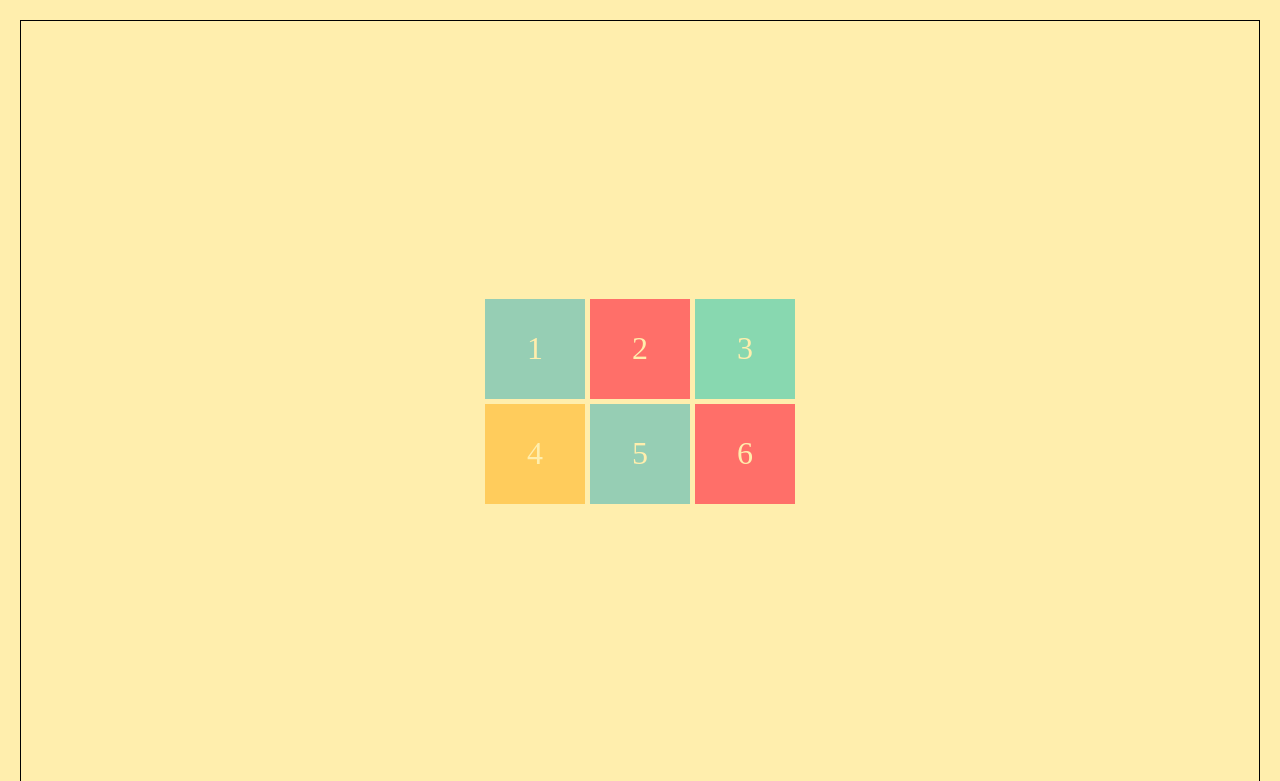
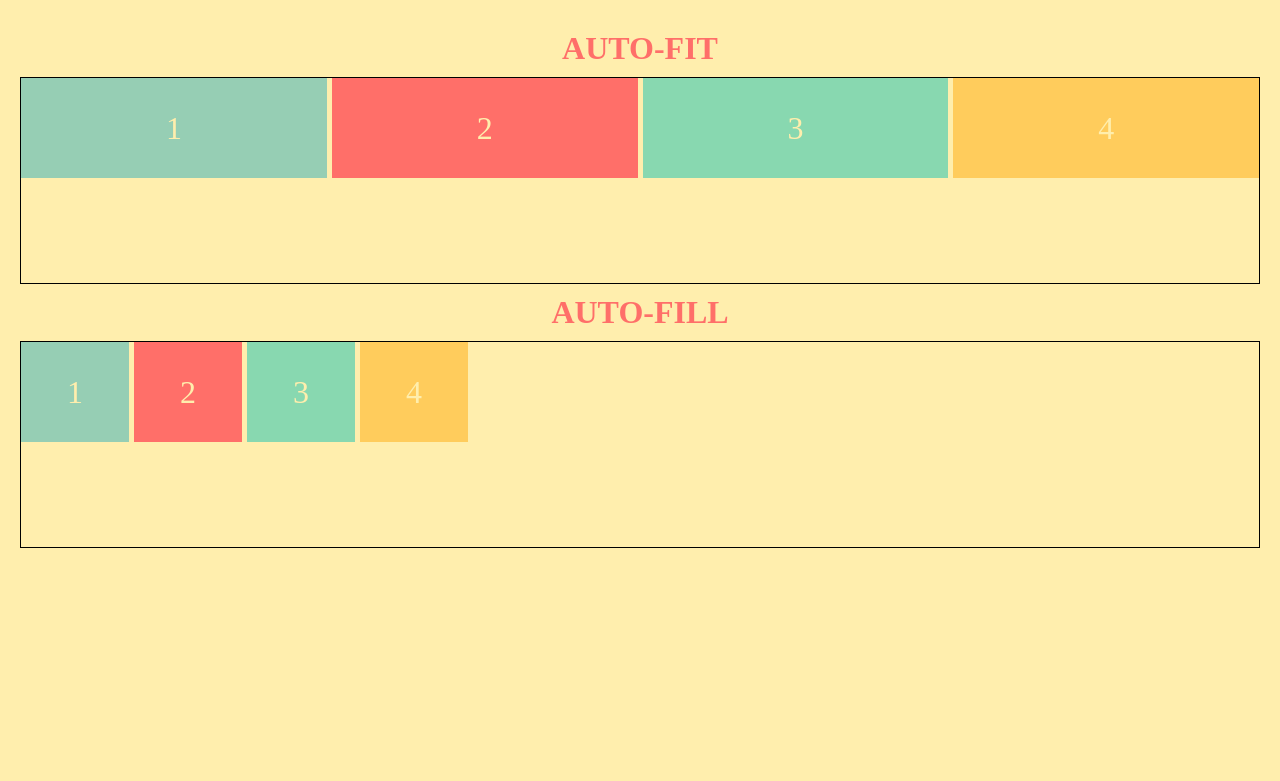
Before and after one commit to NicholasCloud4/Learn-Grid-Box, a plain HTML site: page index.html in a window 1280 px wide. Shown: the top 781 px of the page. Drawn offline with Linux system fonts and the light colour scheme.

Commit message:
autofit vs autofill

```diff
--- a/basic.css
+++ b/basic.css
@@ -1,15 +1,15 @@
+html,
+body {
+  background-color: #ffeead;
+  margin: 10px;
+}
+
 .container>div {
   display: flex;
   justify-content: center;
   align-items: center;
   font-size: 2em;
   color: #ffeead;
-}
-
-html,
-body {
-  background-color: #ffeead;
-  margin: 10px;
 }
 
 .container>div:nth-child(1n) {
@@ -27,3 +27,36 @@ body {
 .container>div:nth-child(4n) {
   background-color: #ffcc5c;
 }
+
+
+.container2>div {
+  display: flex;
+  justify-content: center;
+  align-items: center;
+  font-size: 2em;
+  color: #ffeead;
+}
+
+.container2>div:nth-child(1n) {
+  background-color: #96ceb4;
+}
+
+.container2>div:nth-child(3n) {
+  background-color: #88d8b0;
+}
+
+.container2>div:nth-child(2n) {
+  background-color: #ff6f69;
+}
+
+.container2>div:nth-child(4n) {
+  background-color: #ffcc5c;
+}
+
+.title {
+  color: #ff6f69;
+  background-color: #ffeead;
+  text-align: center;
+  padding: 10px 0;
+  margin: 0px;
+}
--- a/index.html
+++ b/index.html
@@ -6,13 +6,19 @@
 </head>
 
 <body>
+    <h1 class="title">AUTO-FIT</h1>
     <div class="container">
         <div>1</div>
         <div>2</div>
         <div>3</div>
         <div>4</div>
-        <div>5</div>
-        <div>6</div>
+    </div>
+    <h1 class="title">AUTO-FILL</h1>
+    <div class="container2">
+        <div>1</div>
+        <div>2</div>
+        <div>3</div>
+        <div>4</div>
     </div>
 </body>
 
--- a/styles.css
+++ b/styles.css
@@ -1,10 +1,15 @@
 .container {
     border: 1px solid black;
-    height: 100%;
     display: grid;
     grid-gap: 5px;
-    grid-template-columns: repeat(3, 100px);
-    grid-template-rows: repeat(2, 100px);
-    justify-content: center;
-    align-content: center;
+    grid-template-columns: repeat(auto-fit, minmax(100px, 1fr));
+    grid-template-rows: 100px 100px;
 }
+
+.container2 {
+    border: 1px solid black;
+    display: grid;
+    grid-gap: 5px;
+    grid-template-columns: repeat(auto-fill, minmax(100px, 1fr));
+    grid-template-rows: 100px 100px;
+}
```
